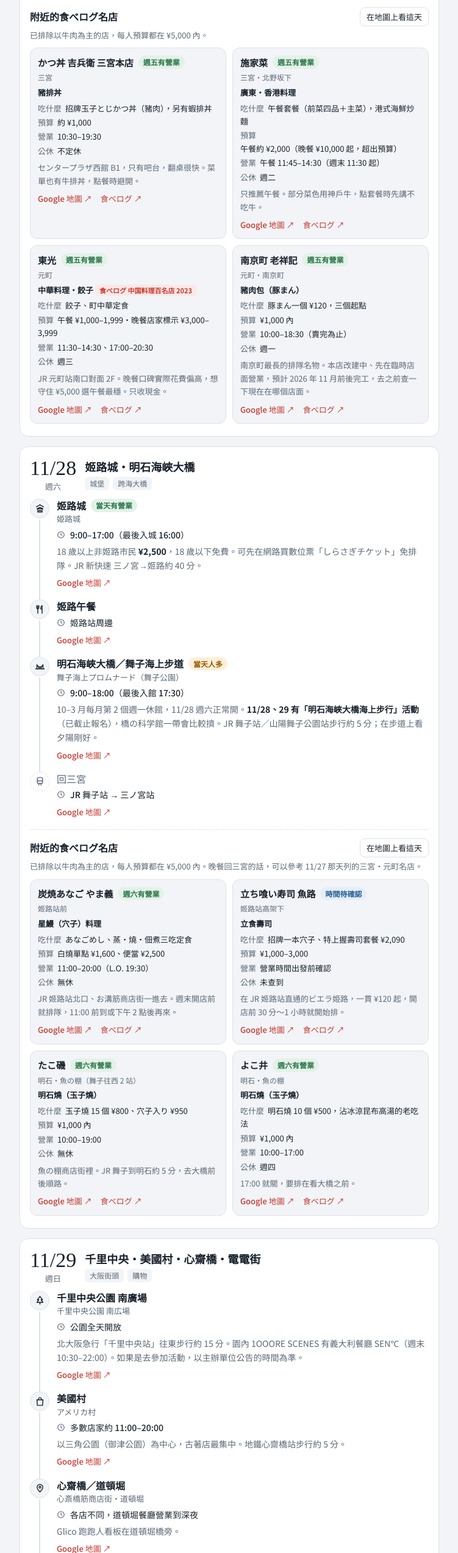
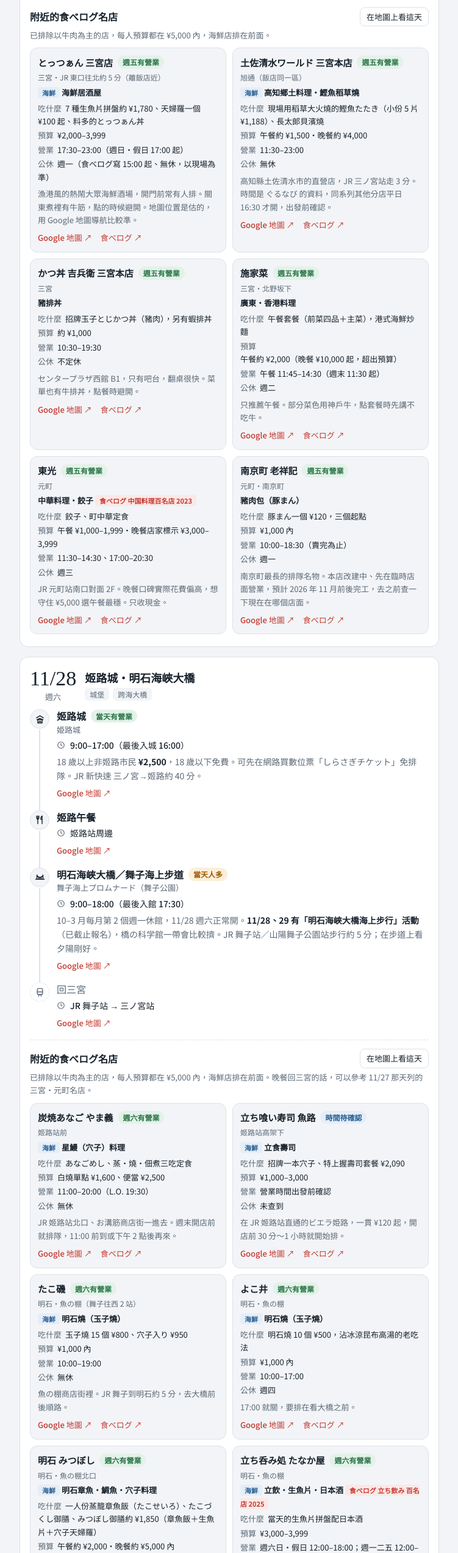
Before and after one commit to Chang-Ning-Hao/trip, a plain HTML site: page index.html in a window 1280 px wide. Shown: the part 2836-5383 px from the top of the page at 61% size, without its empty margins (264-1015 px from the left). Drawn offline with Linux system fonts and the light colour scheme.

Commit message:
新增 8 家海鮮名店，海鮮店加標籤並排在前面
- 三宮：とっつぁん、土佐清水ワールド（飯店旁）
- 明石：明石みつぼし、立ち呑み処 たなか屋（立ち飲み百名店）
- 大阪：黒門三平、大起水産回転寿司 道頓堀店
- 京都：いづ重（鯖壽司）、寿しのむさし

Co-Authored-By: Claude Opus 5.5 <noreply@anthropic.com>
Claude-Session: https://claude.ai/code/session_01GpjJ2AbSVEtgMsQq71iHHQ

```diff
--- a/common.js
+++ b/common.js
@@ -159,23 +159,43 @@
       eat: "豚まん一個 ¥120，三個起點", budget: "¥1,000 內", hours: "10:00–18:30（賣完為止）", closed: [1], closedTxt: "週一",
       note: "南京町最長的排隊名物。本店改建中、先在臨時店面營業，預計 2026 年 11 月前後完工，去之前查一下現在在哪個店面。",
       addr: "兵庫県神戸市中央区元町通2-1-14", ll: [34.6882, 135.1879], days: ["d1", "d5"] },
+    { id: "tottsan", sea: true, name: "とっつぁん 三宮店", area: "三宮・JR 東口往北約 5 分（離飯店近）", genre: "海鮮居酒屋",
+      eat: "7 種生魚片拼盤約 ¥1,780、天婦羅一個 ¥100 起、料多的とっつぁん丼", budget: "¥2,000–3,999",
+      hours: "17:30–23:00（週日・假日 17:00 起）", closed: [1], closedTxt: "週一（食べログ寫 15:00 起、無休，以現場為準）",
+      note: "漁港風的熱鬧大眾海鮮酒場，開門前常有人排。關東煮裡有牛筋，點的時候避開。地圖位置是估的，用 Google 地圖導航比較準。",
+      ll: [34.6966, 135.1963], days: ["d1", "d5"], tabelog: "https://tabelog.com/hyogo/A2801/A280101/28043239/" },
+    { id: "tosashimizu", sea: true, name: "土佐清水ワールド 三宮本店", area: "旭通（飯店同一區）", genre: "高知鄉土料理・鰹魚稻草燒",
+      eat: "現場用稻草大火燒的鰹魚たたき（小份 5 片 ¥1,188）、長太郎貝濱燒", budget: "午餐約 ¥1,500・晚餐約 ¥4,000",
+      hours: "11:30–23:00", closed: [], closedTxt: "無休",
+      note: "高知縣土佐清水市的直營店，JR 三ノ宮站走 3 分。時間是 ぐるなび 的資料，同系列其他分店平日 16:30 才開，出發前確認。",
+      addr: "兵庫県神戸市中央区旭通5-322", ll: [34.6960, 135.1982], days: ["d1", "d5"] },
 
-    { id: "yamayoshi", name: "炭焼あなご やま義", area: "姬路站前", genre: "星鰻（穴子）料理",
+    { id: "yamayoshi", sea: true, name: "炭焼あなご やま義", area: "姬路站前", genre: "星鰻（穴子）料理",
       eat: "あなごめし、蒸・燒・佃煮三吃定食", budget: "白燒單點 ¥1,600、便當 ¥2,500", hours: "11:00–20:00（L.O. 19:30）", closed: [], closedTxt: "無休",
       note: "JR 姬路站北口、お溝筋商店街一進去。週末開店前就排隊，11:00 前到或下午 2 點後再來。",
       addr: "兵庫県姫路市駅前町301", ll: [34.8283, 134.6899], days: ["d2"] },
-    { id: "totoro", name: "立ち喰い寿司 魚路", area: "姬路站高架下", genre: "立食壽司",
+    { id: "totoro", sea: true, name: "立ち喰い寿司 魚路", area: "姬路站高架下", genre: "立食壽司",
       eat: "招牌一本穴子、特上握壽司套餐 ¥2,090", budget: "¥1,000–3,000", hours: "營業時間出發前確認", closed: [], closedTxt: "未查到", unverified: true,
       note: "在 JR 姬路站直通的ビエラ姫路，一貫 ¥120 起，開店前 30 分～1 小時就開始排。",
       addr: "兵庫県姫路市南駅前町127-1", ll: [34.8262, 134.6906], days: ["d2"] },
-    { id: "takoiso", name: "たこ磯", area: "明石・魚の棚（舞子往西 2 站）", genre: "明石燒（玉子燒）",
+    { id: "takoiso", sea: true, name: "たこ磯", area: "明石・魚の棚（舞子往西 2 站）", genre: "明石燒（玉子燒）",
       eat: "玉子燒 15 個 ¥800、穴子入り ¥950", budget: "¥1,000 內", hours: "10:00–19:00", closed: [], closedTxt: "無休",
       note: "魚の棚商店街裡。JR 舞子到明石約 5 分，去大橋前後順路。",
       addr: "兵庫県明石市本町1丁目1-11", ll: [34.6474, 134.9937], days: ["d2"] },
-    { id: "yokoi", name: "よこ井", area: "明石・魚の棚", genre: "明石燒（玉子燒）",
+    { id: "yokoi", sea: true, name: "よこ井", area: "明石・魚の棚", genre: "明石燒（玉子燒）",
       eat: "明石燒 10 個 ¥500，沾冰涼昆布高湯的老吃法", budget: "¥1,000 內", hours: "10:00–17:00", closed: [4], closedTxt: "週四",
       note: "17:00 就關，要排在看大橋之前。",
       addr: "兵庫県明石市本町1丁目1-13", ll: [34.6476, 134.9941], days: ["d2"] },
+    { id: "mitsuboshi", sea: true, name: "明石 みつぼし", area: "明石・魚の棚北口", genre: "明石章魚・鯛魚・穴子料理",
+      eat: "一人份蒸籠章魚飯（たこせいろ）、たこづくし御膳、みつぼし御膳約 ¥1,850（章魚飯＋生魚片＋穴子天婦羅）", budget: "午餐約 ¥2,000・晚餐約 ¥5,000 內",
+      hours: "11:30–15:00、17:00–21:00（L.O. 20:30）", closed: [0], closedTxt: "週日，另每月一次連休",
+      note: "坐下來好好吃一頓明石章魚的選擇，比站著吃明石燒有飽足感。",
+      addr: "兵庫県明石市本町1-2-4", ll: [34.6480, 134.9931], days: ["d2"] },
+    { id: "tanakaya", sea: true, name: "立ち呑み処 たなか屋", area: "明石・魚の棚", genre: "立飲・生魚片・日本酒", badge: "食べログ 立ち飲み 百名店 2025",
+      eat: "當天的生魚片拼盤配日本酒", budget: "¥3,000–3,999",
+      hours: "週六日・假日 12:00–18:00；週一二五 12:00–14:00、17:00–21:00", closed: [3, 4], closedTxt: "週三、週四",
+      note: "酒屋旁邊的站著喝的小店，不能預約。網友說先到隔壁酒屋登記名字，開門後依序叫號。以喝酒為主，不喝酒的話選みつぼし。",
+      addr: "兵庫県明石市本町1-1-13", ll: [34.6478, 134.9945], days: ["d2"], tabelog: "https://tabelog.com/hyogo/A2804/A280401/28008512/" },
 
     { id: "kogaryu", name: "大阪アメリカ村 甲賀流 本店", area: "美國村・三角公園前", genre: "章魚燒", badge: "米其林指南介紹過",
       eat: "ソースマヨ 10 個約 ¥600，買了在對面三角公園吃", budget: "¥1,000 內", hours: "11:00–20:00", closed: [], closedTxt: "1/1–1/2 休",
@@ -189,6 +209,16 @@
       hours: "12:00–15:00、17:00–22:00", closed: [4], closedTxt: "週四、第 3 個週三",
       note: "逛完電電街走過去約 10 分，晚餐剛好。",
       addr: "大阪府大阪市中央区千日前1-9-19", ll: [34.6662, 135.5047], days: ["d3"] },
+    { id: "sanpei", sea: true, name: "黒門三平 黒門市場店", area: "黑門市場（電電街旁，走 5–10 分）", genre: "鮮魚店內用・海鮮丼",
+      eat: "每天換料的海鮮丼、本鮪魚丼；店裡買的生蠔、海膽也能請店員切好現吃", budget: "約 ¥1,500–3,000",
+      hours: "9:30–17:00", closed: [], closedTxt: "無休",
+      note: "大阪中央市場最大水產批發商旗下的鮮魚店，附設內用區。丼飯賣完就沒了，中午前去比較保險。",
+      addr: "大阪府大阪市中央区日本橋1-22-25", ll: [34.6664, 135.5062], days: ["d3"] },
+    { id: "daikisuisan", sea: true, name: "大起水産回転寿司 道頓堀店", area: "道頓堀", genre: "迴轉壽司",
+      eat: "鮪魚大トロ・かまとろ、穴子、大隻蝦，料切得大塊", budget: "午餐約 ¥1,500・晚餐約 ¥2,500",
+      hours: "11:00–15:00、16:00–21:30（另一說 11:00–23:00 不休息）", closed: [1], closedTxt: "週一（另一說無休）",
+      note: "大阪水產公司直營的迴轉壽司，有英文菜單。道頓堀排隊名店多，這家通常比較好進。",
+      addr: "大阪府大阪市中央区道頓堀1-7-24", ll: [34.6687, 135.5040], days: ["d3"] },
 
     { id: "toyouke", name: "とようけ茶屋", area: "北野天滿宮前（金閣寺南邊約 2 km）", genre: "豆腐・湯葉",
       eat: "生ゆば丼、とようけ丼、奴膳 ¥1,540", budget: "¥1,000–2,000", hours: "11:00–15:00", closed: [4], closedTxt: "週四，另每月 2 次不定休",
@@ -202,10 +232,20 @@
       eat: "京都湯葉飯、抹茶聖代、紅豆湯", budget: "¥2,000 內", hours: "營業時間出發前確認", closed: [], closedTxt: "未查到", unverified: true,
       note: "參拜完休息喝杯熱的。",
       ll: [35.1196, 135.7638], days: ["d4"] },
-    { id: "kaneyo", name: "京極かねよ", area: "河原町（minä perhonen 走路約 10 分）", genre: "鰻魚",
+    { id: "kaneyo", sea: true, name: "京極かねよ", area: "河原町（minä perhonen 走路約 10 分）", genre: "鰻魚",
       eat: "名物きんし丼：鰻魚飯上蓋一整片京風玉子燒", budget: "¥3,000–3,999", hours: "11:30–15:30、17:00–20:30", closed: [3], closedTxt: "週三、週二晚上",
       note: "逛完 minä perhonen 吃晚餐，吃完從京都河原町搭阪急回神戶。",
       addr: "京都府京都市中京区松ヶ枝町456", ll: [35.0069, 135.7682], days: ["d4"] },
+    { id: "izuju", sea: true, name: "いづ重", area: "祇園・八坂神社石段下（河原町走約 10 分）", genre: "京都鯖魚壽司（押壽司）",
+      eat: "さば姿寿司（整條鯖魚押壽司）、豆皮壽司", budget: "¥2,000–2,999",
+      hours: "10:30–17:00（賣完提早關）", closed: [3, 4], closedTxt: "週三、週四（遇假日營業、隔天休）",
+      note: "1912 年創業的京壽司老店，就在八坂神社正對面。不能預約，也可以外帶當晚餐或伴手禮。",
+      addr: "京都府京都市東山区祇園町北側292-1", ll: [35.0036, 135.7775], days: ["d4"], tabelog: "https://tabelog.com/kyoto/A2601/A260301/26002550/" },
+    { id: "musashi", sea: true, name: "寿しのむさし 三条本店", area: "河原町三条", genre: "迴轉壽司", unverified: true,
+      eat: "一盤 ¥146／¥346（未稅，價格可能已調漲），師傅現場握", budget: "¥1,000–2,999",
+      hours: "營業時間出發前確認", closed: [], closedTxt: "未查到",
+      note: "1977 年開業、京都人最熟的平價迴轉壽司，逛完河原町晚餐很方便。",
+      addr: "京都府京都市中京区河原町通三条上る恵比須町440", ll: [35.0092, 135.7697], days: ["d4"], tabelog: "https://tabelog.com/kyoto/A2601/A260202/26003605/" },
 
     { id: "freundlieb", name: "カフェ フロインドリーブ 本店", area: "新神戶（北野與布引之間）", genre: "麵包・咖啡（教堂改建）",
       eat: "三明治、德國麵包、聖誕史多倫", budget: "¥1,000–3,000", hours: "10:00–18:00（咖啡 L.O. 17:30）", closed: [3], closedTxt: "週三",
@@ -214,6 +254,7 @@
   ];
   var FOOD_NOTE = {
     d2: "晚餐回三宮的話，可以參考 11/27 那天列的三宮・元町名店。",
+    d3: "黑門市場就在電電街旁邊，海鮮丼可以排在逛電電街前後。",
     d5: "北野和新神戶在三宮北邊，三宮・元町的店也走得到。"
   };
   var DAY_COLORS = ["#c4382e", "#c26a00", "#2b7549", "#285f93", "#7a4bb0", "#4d5a68"];
@@ -249,16 +290,19 @@
     return '<span class="pill ok">週' + WD[wd] + '有營業</span>';
   }
   function foodHtml(d, id) {
-    var list = FOOD.filter(function (r) { return r.days.indexOf(id) >= 0; });
+    var list = FOOD.filter(function (r) { return r.days.indexOf(id) >= 0; })
+      .map(function (r, i) { return { r: r, i: i }; })
+      .sort(function (a, b) { return ((b.r.sea ? 1 : 0) - (a.r.sea ? 1 : 0)) || (a.i - b.i); })
+      .map(function (x) { return x.r; });
     if (!list.length) return "";
     return '<div class="food">' +
       '<div class="food-head"><h4>附近的食べログ名店</h4><a class="btn small" href="map.html#' + id + '">在地圖上看這天</a></div>' +
-      '<p class="food-sub">已排除以牛肉為主的店，每人預算都在 ¥5,000 內。' + (FOOD_NOTE[id] || "") + '</p>' +
+      '<p class="food-sub">已排除以牛肉為主的店，每人預算都在 ¥5,000 內，海鮮店排在前面。' + (FOOD_NOTE[id] || "") + '</p>' +
       '<div class="rgrid">' + list.map(function (r) {
         return '<article class="rcard">' +
           '<div class="rtop"><h5 lang="ja">' + esc(r.name) + '</h5>' + foodPill(r, d.date) + '</div>' +
           '<div class="rarea">' + esc(r.area) + '</div>' +
-          '<div class="rgenre"><strong>' + esc(r.genre) + '</strong>' + (r.badge ? ' <span class="badge">' + esc(r.badge) + '</span>' : "") + '</div>' +
+          '<div class="rgenre">' + (r.sea ? '<span class="badge sea">海鮮</span> ' : "") + '<strong>' + esc(r.genre) + '</strong>' + (r.badge ? ' <span class="badge">' + esc(r.badge) + '</span>' : "") + '</div>' +
           '<div class="rmeta">' +
             '<div><span class="k">吃什麼</span>' + esc(r.eat) + '</div>' +
             '<div><span class="k">預算</span>' + esc(r.budget) + '</div>' +
--- a/style.css
+++ b/style.css
@@ -205,6 +205,7 @@ button.chip { font: inherit; font-size: 14px; cursor: pointer; }
 .rlinks { display: flex; flex-wrap: wrap; gap: 4px 14px; font-size: 13px; margin-top: 4px; }
 .rlinks a { text-decoration: none; font-weight: 500; }
 .badge { font-size: 11px; font-weight: 700; padding: 1px 7px; border-radius: 4px; background: var(--accent-soft); color: var(--accent); }
+.badge.sea { background: var(--info-soft); color: var(--info); }
 .phrase { background: var(--card); border: 1px solid var(--line); border-radius: 12px; padding: 12px 16px; margin-top: 12px; font-size: 14px; }
 .phrase p { margin: 0; }
 .phrase .jp { font-size: 17px; font-weight: 700; margin: 4px 0; }
```
